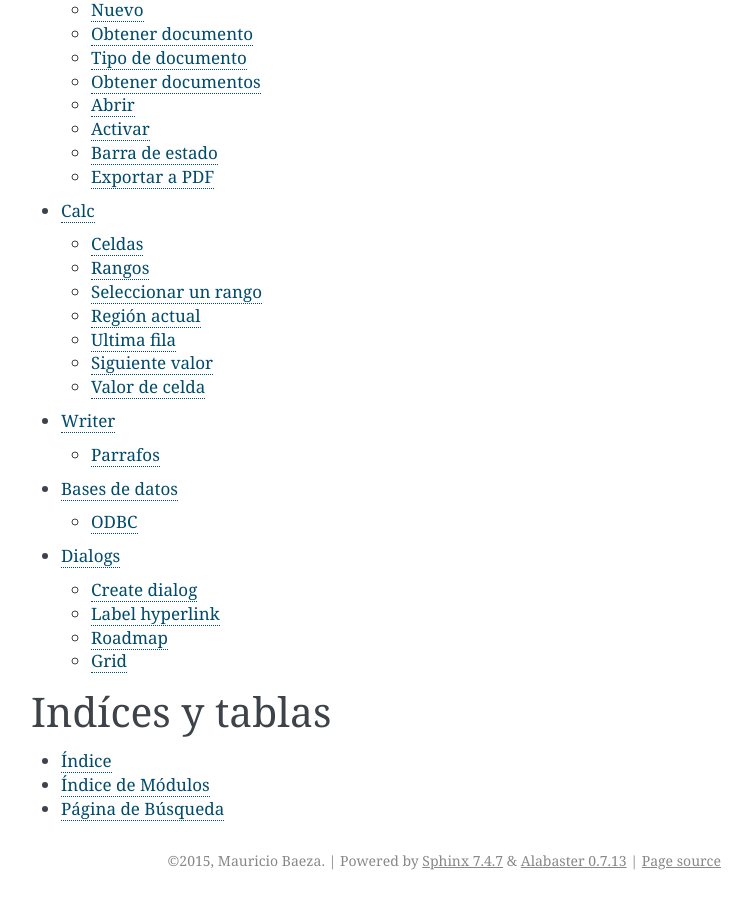
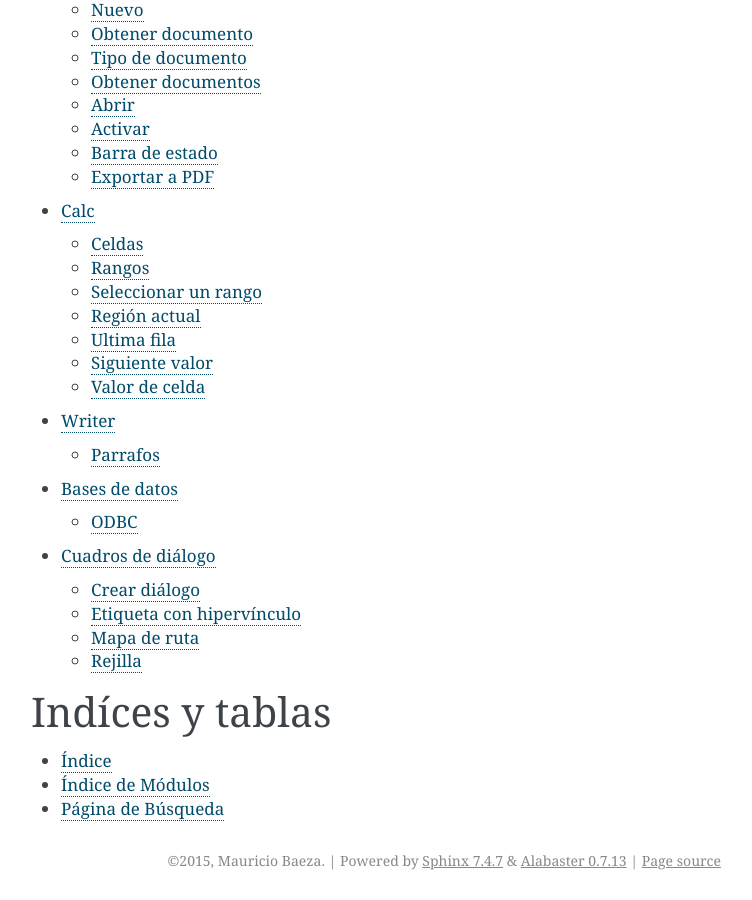
Before and after one commit to UniversoLibreMexicoAC/easydev-es, a Sphinx documentation site: the page built from doc/index.rst, in a window 1280 px wide and 900 px high, scrolled down 1430 px. Shown: the whole window, without its empty margins (389-1141 px from the left). Built offline with Sphinx 7.4.7, drawn with Linux system fonts in a browser that asks for light colours.

Commit message:
Dialogos traducido

```diff
--- a/doc/dialogs.rst
+++ b/doc/dialogs.rst
@@ -1,10 +1,11 @@
-Dialogs
-=======
+Cuadros de diálogo
+==================
 
-Create dialog
+Crear diálogo
 -------------
 
-Create dialog from path.
+Crear cuadro de diálogo a partir de un archivo. Puedes diseñarlo en el IDE,
+exportarlo y crearlo desde el archivo exportardo.
 
 .. image:: images/img010.png
     :width: 400px
@@ -23,10 +24,10 @@
 
 
 
-Label hyperlink
----------------
+Etiqueta con hipervínculo
+-------------------------
 
-Automatic add event mouse over
+Automáticamente se agregar el evento **ratón encima**.
 
 .. image:: images/img011.png
     :width: 350px
@@ -48,10 +49,12 @@
     dlg.execute()
     dlg.dispose()
 
-Roadmap
--------
 
-Add menu options, automatic add event item change for update property Step in dialog.
+Mapa de ruta
+------------
+
+Agregar un menú de opciones, automáticamente se agregar el evento **item cambiado**
+que actualiza la propiedad Paso(**Step**) del cuadro de diálogo.
 
 .. image:: images/img012.png
     :width: 200px
@@ -73,10 +76,12 @@
     dlg.execute()
     dlg.dispose()
 
-Grid
-----
 
-Create grid and set data from array. Detect column values and format.
+Rejilla
+-------
+
+Crear una rejilla y establecer su contenido desde un array. Automáticamente se
+detectan las columnas con valores y se formatean.
 
 .. image:: images/img013.png
     :width: 300px
@@ -115,7 +120,7 @@
     dlg.execute()
     dlg.dispose()
 
-Add data from range cells.
+Agregar datos de un rango de celdas.
 
 .. code-block:: vbnet
 
@@ -123,7 +128,7 @@
     col_format = Array()
     util.setGridData(grid, data, col_format)
 
-Change default format for columns with values.
+Cambiar el formato predeterminado de las columnas con valores.
 
 .. code-block:: vbnet
 
@@ -143,7 +148,7 @@
     col_format = Array("{}", "$ {0:,.2f}")
     util.setGridData(grid, data, col_format)
 
-And get data grid in array.
+Y devolver los datos de la rejilla.
 
 .. code-block:: vbnet
 
```
Also changed, not shown: other parts of doc/dialogs.rst (+1 -1 lines), 6 other files.
